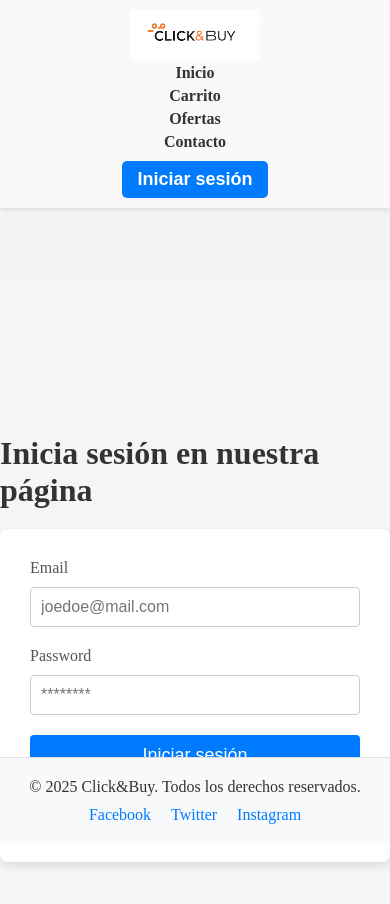
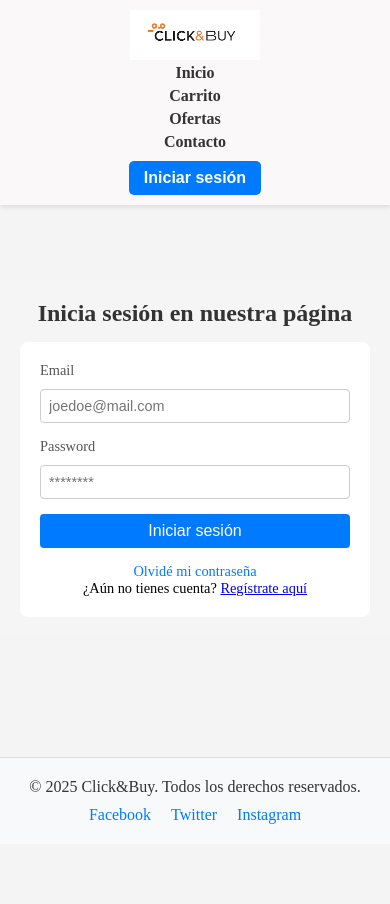
Before and after one commit to adriandev-bit/UTN_PWA_FEBRERO_TN_FULLSTACK---Ecommerce---Frontend, a React (Vite) app: page /login in a window 390 px wide. Shown: the top 904 px of the page. Built offline with nearby package versions, Linux system fonts and the light colour scheme.

Commit message:
Primer commit de mi frontend

```diff
--- a/src/Screens/css/LoginScreen.css
+++ b/src/Screens/css/LoginScreen.css
@@ -86,3 +86,55 @@
 .reset-password-link:hover {
     text-decoration: underline;
 }
+
+
+@media screen and (max-width: 400px) and (max-height: 866px) {
+    .login-container {
+      padding: 20px;
+      height: auto; /* Permite que el contenido se ajuste mejor */
+    }
+
+    .login-title {
+      font-size: 1.5rem;
+      text-align: center;
+      margin-bottom: 15px;
+    }
+
+    .login-form {
+      padding: 20px;
+      max-width: 100%;
+      box-shadow: none; /* Evita sombras fuertes en pantallas pequeñas */
+    }
+
+    .input-container {
+      margin-bottom: 15px;
+    }
+
+    .input-container label {
+      font-size: 0.9rem;
+    }
+
+    .input-container input {
+      padding: 8px;
+      font-size: 0.9rem;
+    }
+
+    .error-message,
+    .loading-message {
+      font-size: 0.85rem;
+    }
+
+    .submit-button {
+      font-size: 1rem;
+      padding: 8px;
+      width: 100%;
+    }
+
+    .links {
+      margin-top: 15px;
+    }
+
+    .reset-password-link {
+      font-size: 0.9rem;
+    }
+  }
--- a/src/Screens/css/RegisterScreen.css
+++ b/src/Screens/css/RegisterScreen.css
@@ -75,3 +75,50 @@
 .login-link:hover {
     text-decoration: underline;
 }
+
+@media screen and (max-width: 400px) and (max-height: 866px) {
+    .register-container {
+      padding: 20px;
+      height: auto; /* Ajuste automático para evitar problemas con 100vh */
+    }
+
+    .register-title {
+      font-size: 1.5rem;
+      text-align: center;
+      margin-bottom: 15px;
+    }
+
+    .register-form {
+      padding: 20px;
+      max-width: 100%;
+      box-shadow: none; /* Evita sombras fuertes en pantallas pequeñas */
+    }
+
+    .input-container {
+      margin-bottom: 15px;
+    }
+
+    .input-container label {
+      font-size: 0.9rem;
+    }
+
+    .input-container input {
+      padding: 8px;
+      font-size: 0.9rem;
+    }
+
+    .submit-button {
+      font-size: 1rem;
+      padding: 8px;
+      width: 100%;
+    }
+
+    .links {
+      margin-top: 15px;
+      font-size: 0.9rem;
+    }
+
+    .login-link {
+      font-size: 0.9rem;
+    }
+  }
--- a/src/Screens/css/ResetPasswordScreen.css
+++ b/src/Screens/css/ResetPasswordScreen.css
@@ -88,3 +88,50 @@
 .link:hover {
     text-decoration: underline;
 }
+
+@media screen and (max-width: 400px) and (max-height: 866px) {
+    .reset-password-container {
+      padding: 20px;
+      height: auto; /* Evita problemas con 100vh */
+    }
+
+    .title {
+      font-size: 1.5rem;
+      text-align: center;
+      margin-bottom: 15px;
+    }
+
+    .reset-form {
+      padding: 20px;
+      max-width: 100%;
+      box-shadow: none; /* Diseño más limpio en móviles */
+    }
+
+    .input-container {
+      margin-bottom: 15px;
+    }
+
+    .input-container label {
+      font-size: 0.9rem;
+    }
+
+    .input-container input {
+      padding: 8px;
+      font-size: 0.9rem;
+    }
+
+    .submit-button {
+      font-size: 1rem;
+      padding: 8px;
+      width: 100%;
+    }
+
+    .links {
+      margin-top: 15px;
+      font-size: 0.9rem;
+    }
+
+    .link {
+      font-size: 0.9rem;
+    }
+  }
--- a/src/Screens/css/RewritePasswordScreen.css
+++ b/src/Screens/css/RewritePasswordScreen.css
@@ -70,3 +70,46 @@ button:disabled {
     background-color: #ccc;
     cursor: not-allowed;
 }
+
+
+@media screen and (max-width: 400px) and (max-height: 866px) {
+    .rewrite-password-container {
+      padding: 20px;
+      height: auto; /* Evita problemas con 100vh */
+    }
+
+    .recuperar {
+      font-size: 1.5rem;
+      text-align: center;
+      margin-bottom: 15px;
+    }
+
+    .rewrite-form {
+      padding: 20px;
+      max-width: 100%;
+      box-shadow: none; /* Diseño más limpio en móviles */
+    }
+
+    .mail {
+      margin-bottom: 15px;
+    }
+
+    .mail label {
+      font-size: 0.9rem;
+    }
+
+    .mail input {
+      padding: 8px;
+      font-size: 0.9rem;
+    }
+
+    span {
+      font-size: 0.8rem;
+    }
+
+    button {
+      font-size: 1rem;
+      padding: 8px;
+      width: 100%;
+    }
+  }
```
